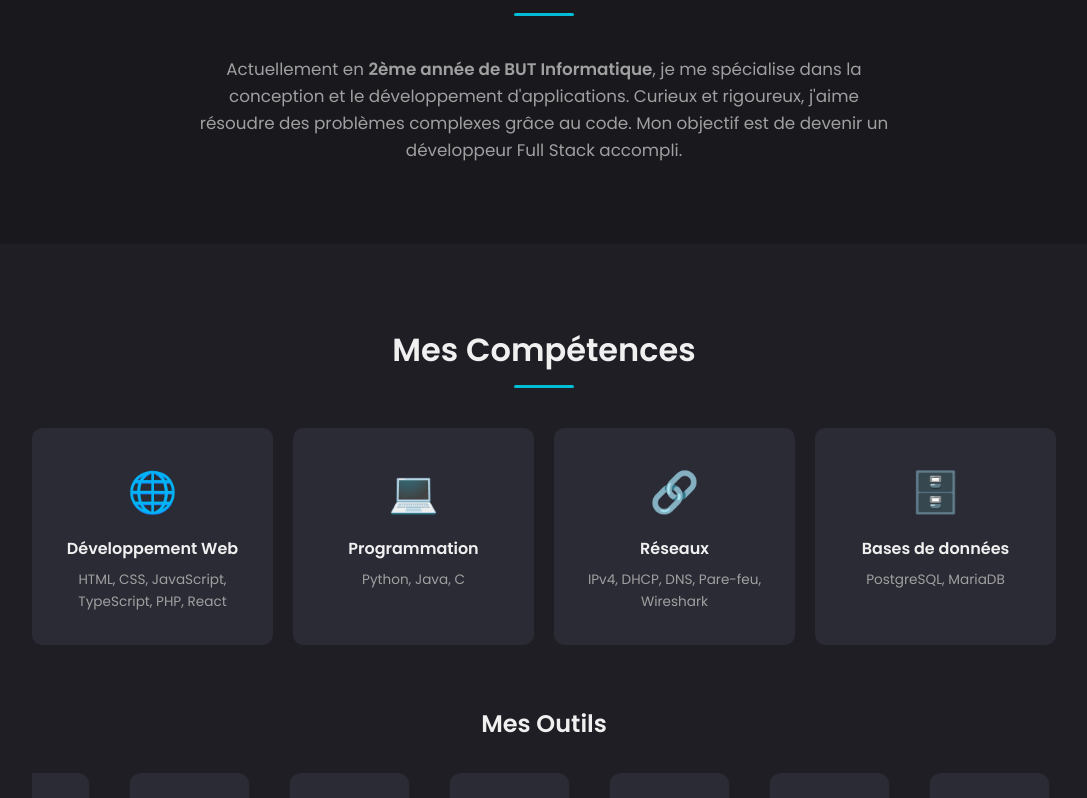
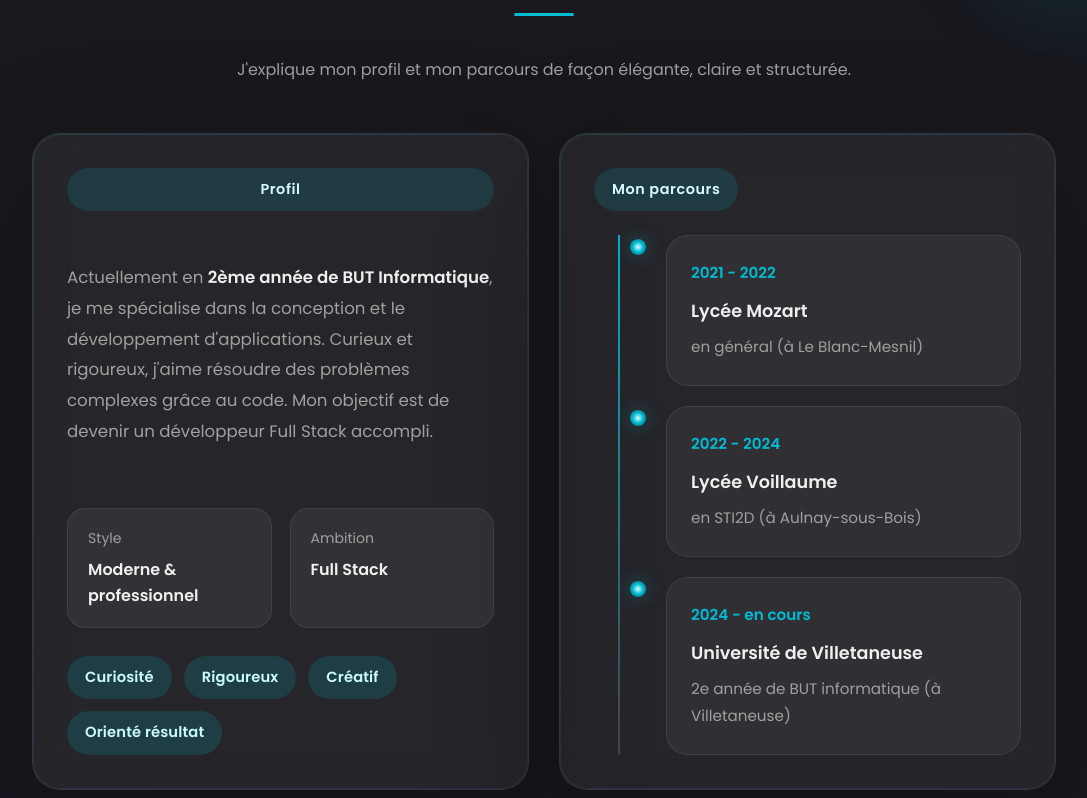
Before and after one commit to SanjaiV2/portfolio, a React (Vite) app: page / in a window 1280 px wide. Shown: the part 942-1740 px from the top of the page, without its empty margins (96-1183 px from the left). Built offline with nearby package versions, Linux system fonts and the light colour scheme; grey boxes are pictures that could not be loaded.

Commit message:
Nouvelle ajout A propos

```diff
--- a/src/components/APropos.jsx
+++ b/src/components/APropos.jsx
@@ -2,16 +2,77 @@
 // La section qui parle de qui je suis
 
 function APropos() {
+  const parcours = [
+    {
+      year: "2021 - 2022",
+      school: "Lycée Mozart",
+      details: "en général (à Le Blanc-Mesnil)"
+    },
+    {
+      year: "2022 - 2024",
+      school: "Lycée Voillaume",
+      details: "en STI2D (à Aulnay-sous-Bois)"
+    },
+    {
+      year: "2024 - en cours",
+      school: "Université de Villetaneuse",
+      details: "2e année de BUT informatique (à Villetaneuse)"
+    }
+  ];
+
   return (
-    <section id="apropos" className="container">
-      <h2 className="section-title">À propos de moi</h2>
-      <div className="about-content">
-        <p>
-          Actuellement en <strong>2ème année de BUT Informatique</strong>, je me spécialise
-          dans la conception et le développement d'applications. Curieux et rigoureux, j'aime
-          résoudre des problèmes complexes grâce au code. Mon objectif est de devenir un
-          développeur Full Stack accompli.
+    <section id="apropos" className="container section-apropos">
+      <div className="section-header">
+        <h2 className="section-title">À propos de moi</h2>
+        <p className="section-subtitle">
+          J'explique mon profil et mon parcours de façon élégante, claire et structurée.
         </p>
+      </div>
+
+      <div className="about-panel">
+        <article className="about-card intro-card">
+          <div className="eyebrow">Profil</div>
+          <p>
+            Actuellement en <strong>2ème année de BUT Informatique</strong>, je me spécialise dans
+            la conception et le développement d'applications. Curieux et rigoureux, j'aime résoudre
+            des problèmes complexes grâce au code. Mon objectif est de devenir un développeur Full
+            Stack accompli.
+          </p>
+
+          <div className="about-meta">
+            <div>
+              <span>Style</span>
+              <strong>Moderne & professionnel</strong>
+            </div>
+            <div>
+              <span>Ambition</span>
+              <strong>Full Stack</strong>
+            </div>
+          </div>
+
+          <div className="about-highlights">
+            <span>Curiosité</span>
+            <span>Rigoureux</span>
+            <span>Créatif</span>
+            <span>Orienté résultat</span>
+          </div>
+        </article>
+
+        <article className="about-card timeline-card">
+          <div className="eyebrow">Mon parcours</div>
+          <div className="timeline">
+            {parcours.map((item, index) => (
+              <div key={index} className="timeline-item">
+                <div className="timeline-icon" />
+                <div className="timeline-body">
+                  <span className="timeline-year">{item.year}</span>
+                  <h4>{item.school}</h4>
+                  <p>{item.details}</p>
+                </div>
+              </div>
+            ))}
+          </div>
+        </article>
       </div>
     </section>
   );
--- a/src/index.css
+++ b/src/index.css
@@ -282,12 +282,263 @@
 }
 
 /* À propos */
-.about-content {
-  max-width: 700px;
+.section-apropos {
+  position: relative;
+  overflow: hidden;
+  padding-bottom: 100px;
+}
+
+.section-apropos::before {
+  content: '';
+  position: absolute;
+  top: -18%;
+  right: -8%;
+  width: 420px;
+  height: 420px;
+  background: radial-gradient(circle at center, rgba(0, 188, 212, 0.18), transparent 55%);
+  filter: blur(24px);
+  pointer-events: none;
+}
+
+.section-apropos::after {
+  content: '';
+  position: absolute;
+  left: -10%;
+  bottom: -15%;
+  width: 320px;
+  height: 320px;
+  background: radial-gradient(circle at center, rgba(124, 58, 237, 0.16), transparent 50%);
+  filter: blur(24px);
+  pointer-events: none;
+}
+
+.section-apropos .section-header {
+  text-align: center;
+  max-width: 720px;
+  margin: 0 auto 48px;
+  position: relative;
+  z-index: 1;
+}
+
+.section-apropos .section-subtitle {
+  color: var(--gray);
+  font-size: 1rem;
+  line-height: 1.8;
+  margin-top: 18px;
+  max-width: 680px;
+  margin-left: auto;
+  margin-right: auto;
+}
+
+.about-panel {
+  display: grid;
+  grid-template-columns: minmax(300px, 1.1fr) minmax(320px, 0.9fr);
+  gap: 30px;
+  max-width: 1180px;
   margin: 0 auto;
-  text-align: center;
+  position: relative;
+  z-index: 1;
+}
+
+.about-card {
+  position: relative;
+  background: rgba(255, 255, 255, 0.06);
+  border: 1px solid rgba(255, 255, 255, 0.08);
+  border-radius: 28px;
+  box-shadow: 0 36px 120px rgba(0, 0, 0, 0.25);
+  padding: 34px;
+  backdrop-filter: blur(20px);
+  transition: transform 0.35s ease, border-color 0.35s ease, background 0.35s ease;
+}
+
+.about-card:hover {
+  transform: translateY(-8px);
+  border-color: rgba(0, 188, 212, 0.22);
+  background: rgba(255, 255, 255, 0.08);
+}
+
+.about-card::before {
+  content: '';
+  position: absolute;
+  inset: 0;
+  border-radius: 28px;
+  padding: 1px;
+  background: linear-gradient(135deg, rgba(0, 188, 212, 0.18), rgba(124, 58, 237, 0.14));
+  -webkit-mask: linear-gradient(#fff 0 0) content-box, linear-gradient(#fff 0 0);
+  -webkit-mask-composite: destination-out;
+  mask-composite: exclude;
+  pointer-events: none;
+}
+
+.about-card .eyebrow {
+  display: inline-flex;
+  align-items: center;
+  justify-content: center;
+  padding: 10px 18px;
+  border-radius: 999px;
+  background: rgba(0, 188, 212, 0.14);
+  color: #d4faff;
+  font-size: 0.9rem;
+  letter-spacing: 0.04em;
+  margin-bottom: 24px;
+  font-weight: 700;
+}
+
+.intro-card {
+  min-height: 430px;
+  display: grid;
+  grid-template-rows: auto 1fr auto;
+  gap: 28px;
+}
+
+.intro-card p {
   color: var(--gray);
-  font-size: 1.05rem;
+  font-size: 1.04rem;
+  line-height: 1.85;
+}
+
+.intro-card strong {
+  color: var(--text);
+}
+
+.about-meta {
+  display: grid;
+  grid-template-columns: repeat(2, minmax(0, 1fr));
+  gap: 18px;
+}
+
+.about-meta div {
+  background: rgba(255, 255, 255, 0.06);
+  border: 1px solid rgba(255, 255, 255, 0.08);
+  border-radius: 18px;
+  padding: 18px 20px;
+}
+
+.about-meta span {
+  display: block;
+  color: var(--gray);
+  font-size: 0.88rem;
+  margin-bottom: 8px;
+}
+
+.about-meta strong {
+  font-size: 1rem;
+  color: var(--text);
+}
+
+.about-highlights {
+  display: flex;
+  flex-wrap: wrap;
+  gap: 12px;
+}
+
+.about-highlights span {
+  background: rgba(0, 188, 212, 0.16);
+  color: #c8fbff;
+  border-radius: 999px;
+  padding: 10px 18px;
+  font-size: 0.92rem;
+  font-weight: 600;
+  letter-spacing: 0.01em;
+}
+
+.timeline {
+  position: relative;
+  display: grid;
+  gap: 20px;
+  padding-left: 36px;
+}
+
+.timeline::before {
+  content: '';
+  position: absolute;
+  left: 24px;
+  top: 0;
+  bottom: 0;
+  width: 2px;
+  background: linear-gradient(180deg, rgba(0, 188, 212, 0.92), rgba(255, 255, 255, 0.14));
+}
+
+.timeline-item {
+  display: grid;
+  grid-template-columns: min-content 1fr;
+  gap: 20px;
+  align-items: flex-start;
+  position: relative;
+}
+
+.timeline-icon {
+  width: 16px;
+  height: 16px;
+  margin-top: 4px;
+  border-radius: 50%;
+  background: radial-gradient(circle at center, #d8ffff 0%, #00bcd4 45%, rgba(0, 188, 212, 0.28) 100%);
+  box-shadow: 0 0 18px rgba(0, 188, 212, 0.35);
+}
+
+.timeline-body {
+  background: rgba(255, 255, 255, 0.05);
+  border: 1px solid rgba(255, 255, 255, 0.08);
+  border-radius: 22px;
+  padding: 24px;
+  color: var(--gray);
+}
+
+.timeline-year {
+  display: inline-block;
+  color: var(--primary);
+  font-weight: 700;
+  margin-bottom: 12px;
+  font-size: 0.95rem;
+}
+
+.timeline-body h4 {
+  font-size: 1.1rem;
+  margin-bottom: 8px;
+  color: var(--text);
+}
+
+.timeline-body p {
+  font-size: 0.95rem;
+  line-height: 1.8;
+}
+
+@media (min-width: 1080px) {
+  .about-panel {
+    grid-template-columns: 1fr 1fr;
+  }
+}
+
+@media (max-width: 980px) {
+  .section-apropos .section-header {
+    margin-bottom: 36px;
+  }
+
+  .about-panel {
+    grid-template-columns: 1fr;
+  }
+}
+
+@media (max-width: 760px) {
+  .about-card {
+    padding: 28px;
+  }
+
+  .about-meta {
+    grid-template-columns: 1fr;
+  }
+
+  .timeline {
+    padding-left: 20px;
+  }
+
+  .timeline::before {
+    left: 16px;
+  }
+
+  .timeline-item {
+    grid-template-columns: min-content 1fr;
+  }
 }
 
 /* =============================================
```
